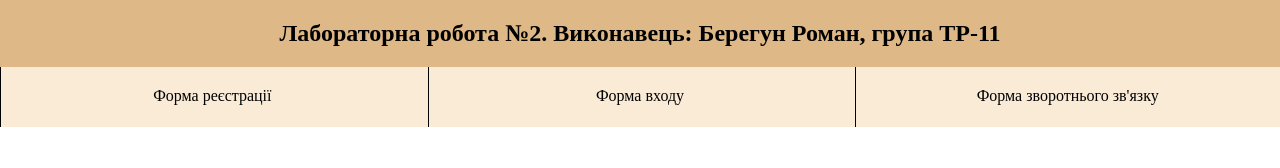
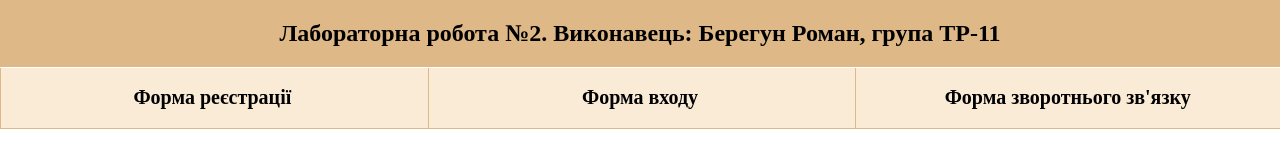
Before and after one commit to romardoss/web_lab2_3sem, a plain HTML site: page index.html in a window 1280 px wide. Drawn offline with Linux system fonts and the light colour scheme.

Commit message:
header modified

```diff
--- a/index.html
+++ b/index.html
@@ -13,13 +13,13 @@
     </header>
     <header>
         <span>
-            <a>Форма реєстрації</a>
+            <a><b>Форма реєстрації</b></a>
         </span>
         <span>
-            <a>Форма входу</a>
+            <a><b>Форма входу</b></a>
         </span>
         <span>
-            <a>Форма зворотнього зв'язку</a>
+            <a><b>Форма зворотнього зв'язку</b></a>
         </span>
     </header>
 
--- a/style.css
+++ b/style.css
@@ -10,9 +10,8 @@ header{
     height: 60px;
     background-color: antiquewhite;
     margin-bottom: 7px;
-}
-a{
-    width: 30%;
+    border-bottom: solid 1px;
+    border-color:burlywood;
 }
 span{
     display: inline-block;
@@ -20,7 +19,9 @@ span{
     width: 33.1%;
     height: 100%;
     text-align: center;
-    padding-top: 20px;
+    font-size: 20px;
+    padding-top: 18px;
     background-color: antiquewhite;
     border-left: solid 1px;
+    border-color:burlywood
 }
```
